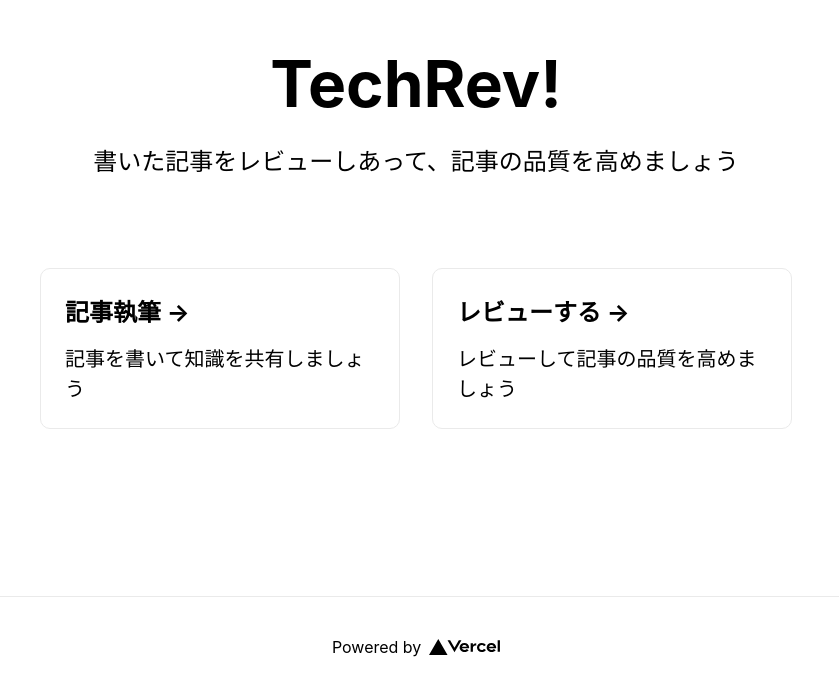
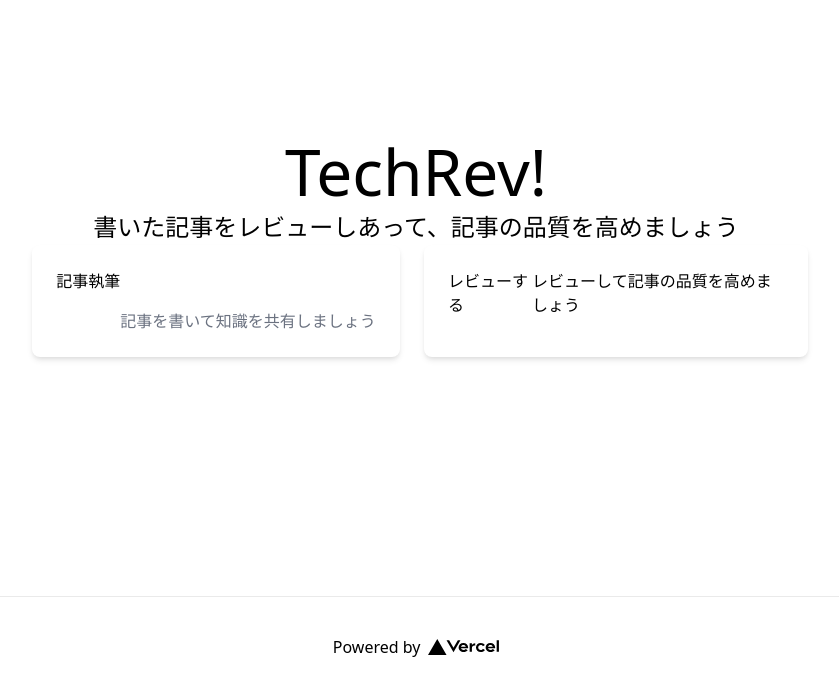
Before and after one commit to oshita-n/tech-rev, a Next.js app in the folder tech-rev-app/: page / in a window 1280 px wide. Shown: the part 104-800 px from the top of the page, without its empty margins (224-1063 px from the left). Built offline with nearby package versions, Linux system fonts and the light colour scheme.

Commit message:
ボタンの編集

```diff
--- a/tech-rev-app/pages/index.js
+++ b/tech-rev-app/pages/index.js
@@ -18,16 +18,20 @@ export default function Home() {
           書いた記事をレビューしあって、記事の品質を高めましょう
         </p>
 
-        <div className={styles.grid}>
-          <a href="/" className={styles.card}>
-            <h3>記事執筆 &rarr;</h3>
-            <p>記事を書いて知識を共有しましょう</p>
-          </a>
+        <div class="grid grid-cols-2 gap-4 ">
+          <div class="max-w-sm mx-auto flex p-6 bg-white rounded-lg shadow-md cursor-pointer hover:bg-gray-200 space-y-10">
+            <blockquote>記事執筆</blockquote>
+            <figcaption class="font-medium">
+              <div class="text-gray-500">
+                記事を書いて知識を共有しましょう
+              </div>
+            </figcaption>
+          </div>
 
-          <a href="/" className={styles.card}>
-            <h3>レビューする &rarr;</h3>
+          <div class="max-w-sm mx-auto flex p-6 bg-white rounded-lg shadow-md cursor-pointer hover:bg-gray-200">
+            <p>レビューする</p>
             <p>レビューして記事の品質を高めましょう</p>
-          </a>
+          </div>
         </div>
       </main>
 
--- /dev/null
+++ b/tech-rev-app/postcss.config.js
@@ -0,0 +1,6 @@
+module.exports = {
+  plugins: {
+    tailwindcss: {},
+    autoprefixer: {},
+  },
+}
--- a/tech-rev-app/styles/globals.css
+++ b/tech-rev-app/styles/globals.css
@@ -1,16 +1,3 @@
-html,
-body {
-  padding: 0;
-  margin: 0;
-  font-family: -apple-system, BlinkMacSystemFont, Segoe UI, Roboto, Oxygen,
-    Ubuntu, Cantarell, Fira Sans, Droid Sans, Helvetica Neue, sans-serif;
-}
-
-a {
-  color: inherit;
-  text-decoration: none;
-}
-
-* {
-  box-sizing: border-box;
-}
+@tailwind base;
+@tailwind components;
+@tailwind utilities;
--- /dev/null
+++ b/tech-rev-app/tailwind.config.js
@@ -0,0 +1,11 @@
+module.exports = {
+  purge: ['./pages/**/*.{js,ts,jsx,tsx}', './components/**/*.{js,ts,jsx,tsx}'],
+  darkMode: false, // or 'media' or 'class'
+  theme: {
+    extend: {},
+  },
+  variants: {
+    extend: {},
+  },
+  plugins: [],
+}
```
Also changed, not shown: tech-rev-app/package.json (+8 -0 lines), 2 other files (tests, documents, lock files or other folders).
